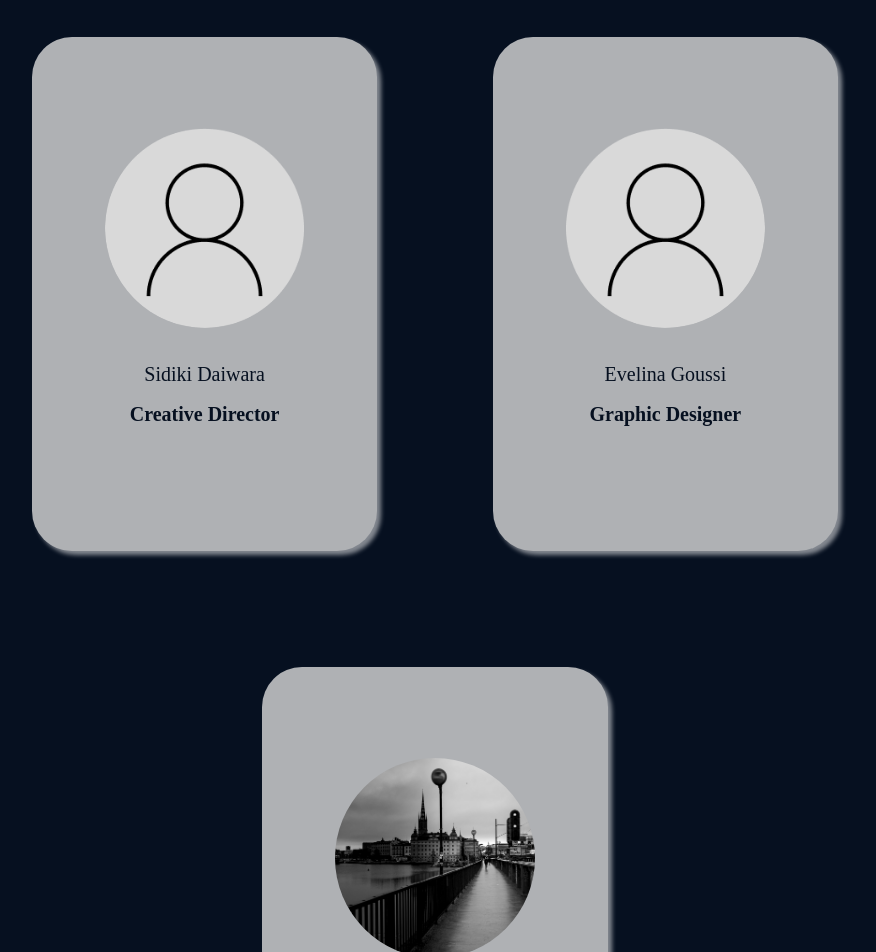
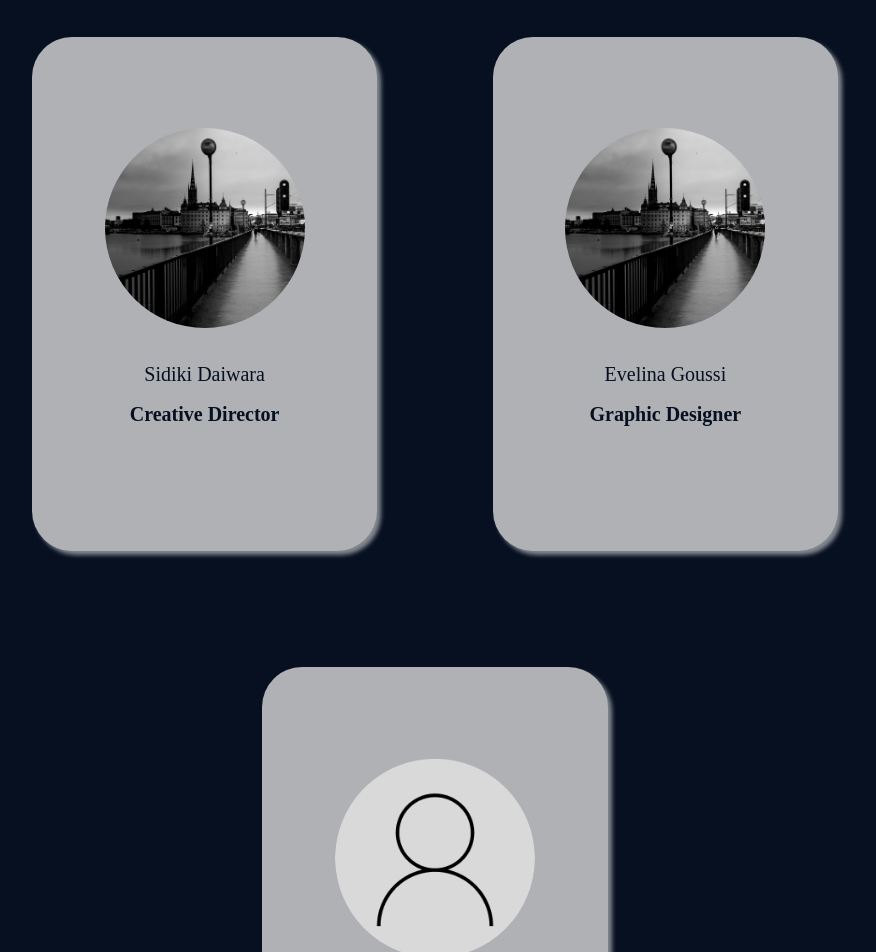
Before and after one commit to PaulTeshome/spira-site, a React (Create React App) app in the folder spira/client/: page / in a window 1280 px wide. Shown: the part 4660-5612 px from the top of the page, without its empty margins (205-1081 px from the left). Built offline with nearby package versions, Linux system fonts and the light colour scheme.

Commit message:
Update OurTeam.js

```diff
--- a/spira/client/src/components/OurTeam.js
+++ b/spira/client/src/components/OurTeam.js
@@ -1,12 +1,13 @@
 import React from 'react'
 import './OurTeam.css'
 import MemberCard from './MemberCard'
-import profile from '../images/default_profile.png'
-import profile2 from '../images/stockholm2.jpg'
 import { HashLink as Link } from 'react-router-hash-link'
 
 
 function OurTeam() {
+
+  const images = require.context('../images', true)
+
   return (
     <div className='team-container'>
         <span className='team-header'>OUR TEAM</span>
@@ -18,9 +19,9 @@ function OurTeam() {
             <br/><Link to="/#contact" smooth>Contact us</Link>  today to learn more about how we can help your business thrive.
         </p>
         <div className='team-cards-container'>
-            <MemberCard name="Sidiki Daiwara" title="Creative Director" source={profile}/>
-            <MemberCard name="Evelina Goussi" title="Graphic Designer" source={profile}/>
-            <MemberCard name="Kevin Jabro" title="Marketor" source={profile2}/>
+            <MemberCard name="Sidiki Daiwara" title="Creative Director" source={images('./stockholm2.jpg')}/>
+            <MemberCard name="Evelina Goussi" title="Graphic Designer" source={images('./stockholm2.jpg')}/>
+            <MemberCard name="Kevin Jabro" title="Marketor" source={images('./default_profile.png')}/>
         </div>
     </div>
   )
```
